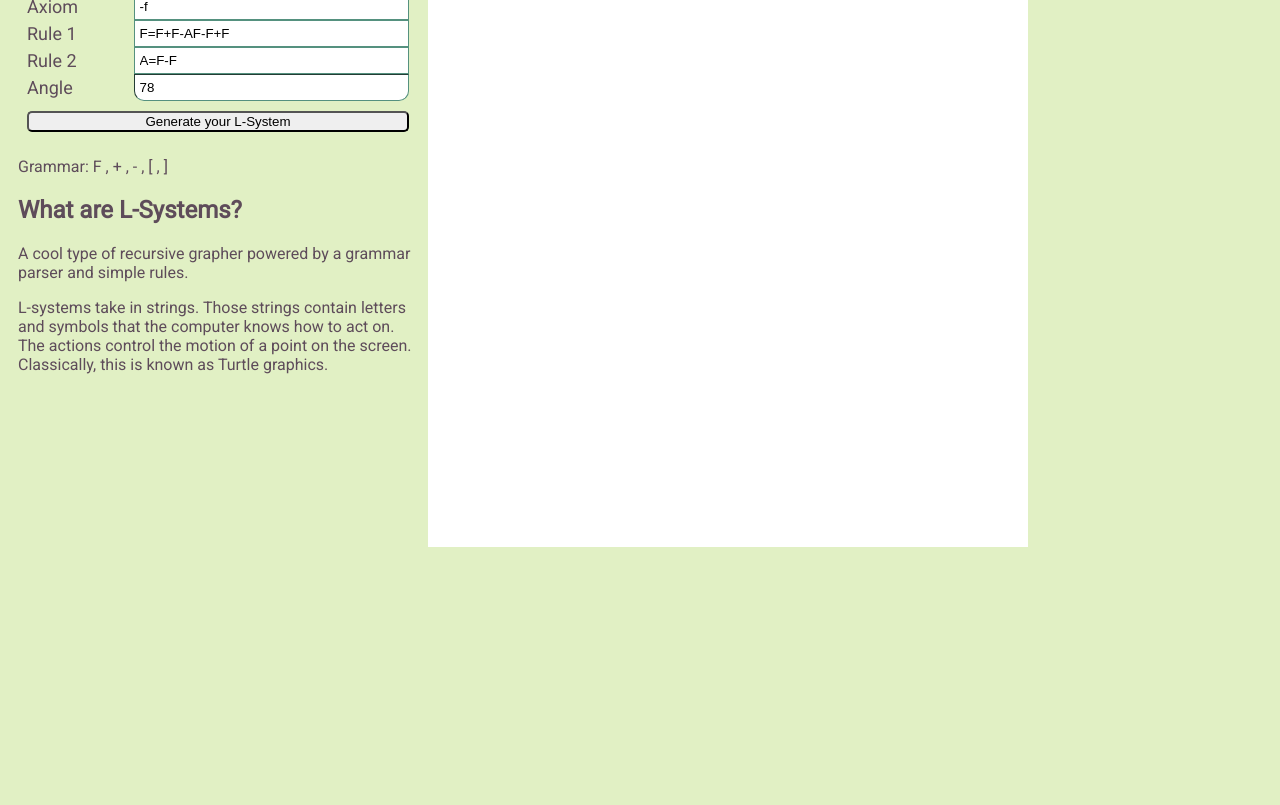
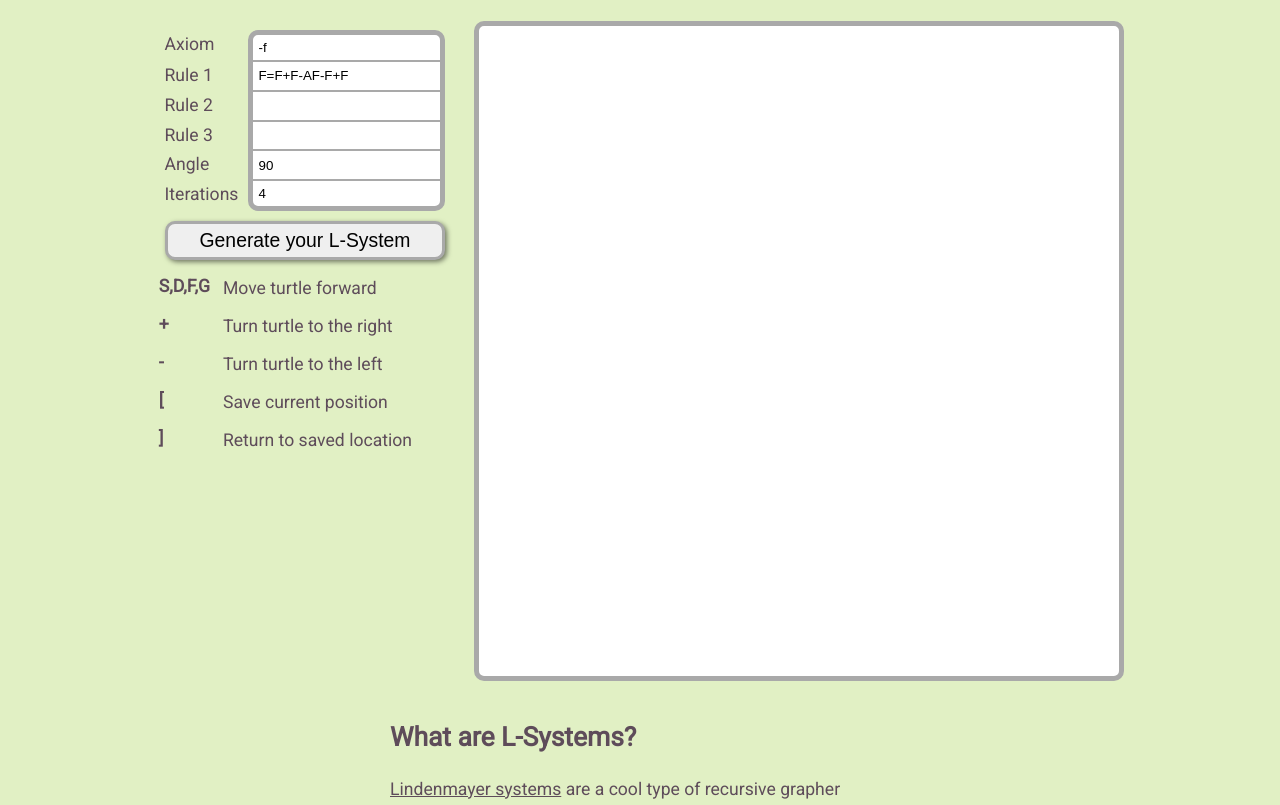
Before and after one commit to saumanahaii/l-curve-visualizer, a plain HTML site: page index.html in a window 1280 px wide. Shown: the part 61-866 px from the top of the page. Before the commit the page ends 800 px from the top, so only its background shows below. Drawn offline with nearby package versions, Linux system fonts and the light colour scheme.

Commit message:
working initial version of the app

```diff
--- a/app.js
+++ b/app.js
@@ -5,16 +5,12 @@ Basic grammar:
   "-" rotate left
   "[" save location
   "]" recall location
-  Starting with only the +,-, and F
-  example to work off of: ff+[f-f-f]-[-f+f+f]
-  another: FF+[+F-F-F]-[-F+F+F]FF+[+F-F-F]-[-F+F+F]+[+FF+[+F-F-F]-[-F+F+F]-FF+[+F-F-F]-[-F+F+F]-FF+[+F-F-F]-[-F+F+F]]-[-FF+[+F-F-F]-[-F+F+F]+FF+[+F-F-F]-[-F+F+F]+FF+[+F-F-F]-[-F+F+F]]
-  another: F-F++F-F++F-F++F-F++F-F++F-F
-
 */
 
+let urlArguments = window.location.search.substring(1).split("&");
+
+
 let lSystem;
-
-d3.select("#svg-container").append("svg:svg").attr("width", 600).attr("height", 600).attr("id", "svg");
 
 let system = {
   iterations: 0,
@@ -23,11 +19,11 @@ let system = {
   r1: null,
   r2: null,
   angle: null,
-  rules: []
+  rules: [],
+  dimensions: {x: 600, y:600}
 }
 
-//f-f++f+f-f-f-f-f++f+f-f-f-f-f++f+f-f-f-f-f++f+f-f-f-f-f++f+f-f-f
-//f-f++f+f-f-ff-f-f++f+f-f-ff-f-f++f+f-f-ff-f-f++f+f-f-ff-f-f++f+f-f-ff
+d3.select("#svg-container").append("svg:svg").attr("width", system.dimensions.x).attr("height", system.dimensions.y).attr("id", "svg").attr("transform","rotate(-90)");
 
 class LSystem{
   constructor(system){
@@ -39,11 +35,9 @@ class LSystem{
     this.lines = [];
     this.dir = 0;
     this.length = 20;
-    this.head = {x:150,y:150}
+    this.head = {x:0,y:0}
     this.locationStack = [];
     this.rules = system.rules;
-    //~~~~~~~~~~~~~~~~~~~~~~~~~~~~~~~~~~~~~~~~
-
     this.xDim = {min:this.head.x,max:this.head.x}
     this.yDim = {min:this.head.y,max:this.head.y}
   }
@@ -62,7 +56,7 @@ class LSystem{
       let ruleApplied = false;
       for(let i=0; i< this.rules.length; i++){
         let rule = this.rules[i];
-        console.log(`Rule: ${rule.t}, el: ${el}`)
+
           if(el === rule.t){
             ruleApplied = true;
             acc += rule.v;
@@ -71,23 +65,23 @@ class LSystem{
             if(i>= this.rules.length-1 && !ruleApplied) acc += el;
           }
       }
-      console.log("acc is " + acc)
+
     })
-    console.log(acc)
     return acc;
   }
-
-  //-F+F-F-F+F+F+F-F-F+F-F+F-F-F+F-F+F-F-F+F+F+F-F-F+F right response
-  //----F+F-F-F+F++F+F-F-F+F--F+F-F-F+F--F+F-F-F+F++F+F-F-F+F
 
   //the rendering function
   generateLines(str=this.res){
     str.split("").forEach((el,i)=>{
       if(el==="+") this.dir += this.angle;
       else if(el==="-") this.dir -= this.angle;
-      else if(el==="[") this.locationStack.push(Object.assign({}, this.head));
-      else if(el==="]") this.head = this.locationStack.pop();
-      else if(el==="F" || el==="f") {
+      else if(el==="[") this.locationStack.push(Object.assign({}, this.head, {dir: this.dir}));
+      else if(el==="]"){
+        let prev = this.locationStack.pop();
+        this.head = prev;
+        this.dir = prev.dir;
+      }
+      else if(["s","d","f","g"].indexOf(el) !== -1) {
         //create line from current position to next, then move the current pos to next
 
         let nextX = this.head.x + this.length*Math.cos(this.dir);
@@ -101,25 +95,28 @@ class LSystem{
             y2: nextY
           }
         )
-        this.head.x = nextX;
-        this.head.y = nextY;
 
         if(this.head.x < this.xDim.min) this.xDim.min = this.head.x;
         if(this.head.x > this.xDim.max) this.xDim.max = this.head.x;
         if(this.head.y < this.yDim.min) this.yDim.min = this.head.y;
         if(this.head.y > this.yDim.max) this.yDim.max = this.head.y;
 
+        this.head.x = nextX;
+        this.head.y = nextY;
+
       }
     })
-    return this.lines
+    return this.lines;
   }
 
   render(data = this.lines,ctx = "body"){
     //lets find which direction has the greatest difference.
     let diffX = this.xDim.max - this.xDim.min;
     let diffY = this.yDim.max - this.yDim.min;
-    let midX = diffX/2;
-    let midY =diffY/2;
+    let scaleFactor = diffX > diffY ? 600/diffX : 600/diffY;
+    let midX = (diffX/2);
+    let midY =(diffY/2);
+    console.log(`scaleFactor:${scaleFactor}`)
     //useful because now I can translate to the middle of both and add it to the values below
     //then find out out much is outside the window and scale appropriately
 
@@ -128,10 +125,10 @@ class LSystem{
     d3.select("#svg").selectAll("line").data(data).enter()
     .insert("line")
     .attr("stroke", "rgba(0,0,0,0.3)")
-    .attr("x1", (d,i)=>d.x1-this.xDim.min)
-    .attr("x2", (d,i)=>d.x2-this.xDim.min)
-    .attr("y1", (d,i)=>d.y1-this.yDim.min)
-    .attr("y2", (d,i)=>d.y2-this.yDim.min)
+    .attr("x1", (d,i)=>(d.x1*scaleFactor)-(this.xDim.min*scaleFactor))
+    .attr("x2", (d,i)=>(d.x2*scaleFactor)-(this.xDim.min*scaleFactor))
+    .attr("y1", (d,i)=>(d.y1*scaleFactor)-(this.yDim.min*scaleFactor))
+    .attr("y2", (d,i)=>(d.y2*scaleFactor)-(this.yDim.min*scaleFactor));
   }
 }
 
@@ -146,6 +143,9 @@ $("#system-form").on("submit", function(e){
     angle: null,
     rules: []
   }
+
+  //declare a accumulator for the url bar
+  let acc = "";
   e.preventDefault();
   $("input").each(function(index, field){
     if(field.name[0]=== "r"){
@@ -154,7 +154,11 @@ $("#system-form").on("submit", function(e){
     }
     if(typeof field.value === "string") field.value = field.value.toLowerCase();
     system[field.name] = field.value;
+    //stick it in the address bar
+    acc+= `${field.name}~${field.value}`
   });
+//  window.history.pushState()
+//console.log(window.history);
 
   lSystem = new LSystem(system);
   let lines = lSystem.runIterationsAndReturnLines();
--- a/css.css
+++ b/css.css
@@ -1,21 +1,64 @@
 body{
-  display: flex;
-  flex-direction: row;
   background: #E1F0C4;
   color: #5E4C5A;
   font-family: 'Roboto', sans-serif;
+  margin: 0;
+  font-size: 1.1em;
+  line-height: 1.7em;
+}
+
+a{
+  color: #5E4C5A;
+}
+
+#top{
+  display: flex;
+  flex-direction: row;
+  justify-content: space-between;
+  align-items: flex-end;
+  background: white;
+  margin-top:0;
+  padding: 10px;
+  border-bottom: 2px solid darkgrey;
+}
+
+#top h1, #top h2, #top h3{
+  margin-top: 0;
+  padding:0;
+  margin-bottom: 0;
+
+}
+
+.row{
+  display: flex;
+  flex-direction: row;
+  justify-content: center;
+  flex-flow:wrap;
+  padding: 20px;
+}
+
+.row > *{
+  margin: 10px;
 }
 
 #left-panel{
-  max-width: 400px;
-  padding: 10px;
+  max-width: 500px;
+}
+
+#left-panel table tr > td:first-child{
+  padding-right: 10px;
+  padding-bottom: 5px;
+  font-weight: bold;
+}
+
+#description{
+  max-width: 500px;
 }
 
 #system-form{
   display: flex;
   flex-direction: column;
-  font-size: 18px;
-  line-height: 1.5em;
+
   padding: 0.5em;
 }
 
@@ -24,24 +67,30 @@ body{
 }
 
 #system-form span .form-input{
-  border: 1px solid #55917F;
+  border: 1px solid darkgrey;
+  border-left: 5px solid darkgrey;
+  border-right: 5px solid darkgrey;
   padding: 5px;
-  flex-grow: 1;
+  flex-grow: 0;
 }
 
 #system-form button{
   margin-top: 10px;
-  border-radius: 5px;
+  border-radius: 10px;
+  border: 3px solid darkgrey;
+  padding: 5px;
+  font-size: 1.1em;
+  box-shadow: 2px 2px 5px rgba(0,0,0,0.5);
 }
 
 #system-form span:first-of-type .form-input{
   border-radius: 10px 10px 0 0;
-  border-style: inset;
+  border-top: 5px solid darkgrey;
 }
 
 #system-form span:last-of-type .form-input{
   border-radius: 0 0 10px 10px;
-  border-style: inset;
+  border-bottom: 5px solid darkgrey;
 }
 
 .form-label{
@@ -53,6 +102,13 @@ body{
   flex: 1 0 auto;
 }
 
+#svg-container{
+  background: white;
+  padding: 20px;
+  border-radius: 10px;
+  border: 5px solid darkgrey;
+}
+
 #svg{
-  background: white;
+  justify-content: center;
 }
--- a/index.html
+++ b/index.html
@@ -8,21 +8,47 @@
 
   </head>
   <body>
-    <div id="left-panel">
-      <form id="system-form" action="index.html" method="post">
-        <span><label class="form-label">Iterations</label><input value=2 name= "iterations" class="form-input" id="iterations" type="number" ></span>
-        <span><label class="form-label">Axiom</label><input value="-f" name= "axiom" class="form-input" id="axiom" type="text" ></span>
-        <span><label class="form-label">Rule 1</label><input value="F=F+F-AF-F+F" name= "r1" id="r1" class="form-input" type="text" ></span>
-        <span><label class="form-label">Rule 2</label><input value = "A=F-F" name= "r2" id="r2" class="form-input" type="text" ></span>
-        <span><label class="form-label" >Angle</label><input value=78 name= "angle" id="angle" class="form-input" type="text" ></span>
-        <button type="submit">Generate your L-System</button>
-      </form>
-      <p>Grammar: F , + , - , [ , ]</p>
-      <h2>What are L-Systems?</h2>
-      <p>A cool type of recursive grapher powered by a grammar parser and simple rules.</p>
-      <p>L-systems take in strings.  Those strings contain letters and symbols that the computer knows how to act on.  The actions control the motion of a point on the screen.  Classically, this is known as Turtle graphics.</p>
+    <div id="top">
+    <h1> D3 L System Grapher</h1><a href="http://www.zachwilliams.xyz"><h2>Go to creator's site</h2></a><h3>By Zach Williams</h3></div>
+    <div class="row">
+      <div id="left-panel">
+        <form id="system-form" action="index.html" method="post">
+
+          <span><label class="form-label">Axiom</label><input value="-f" name= "axiom" class="form-input" id="axiom" type="text" required></span>
+          <span><label class="form-label">Rule 1</label><input value="F=F+F-AF-F+F" name= "r1" id="r1" class="form-input" type="text" required></span>
+          <span><label class="form-label">Rule 2</label><input name= "r2" id="r2" class="form-input" type="text" ></span>
+          <span><label class="form-label">Rule 3</label><input name= "r3" id="r3" class="form-input" type="text" ></span>
+          <span><label class="form-label" >Angle</label><input value=90 name= "angle" id="angle" class="form-input" type="text" required></span>
+          <span><label class="form-label">Iterations</label><input value=4 name= "iterations" class="form-input" id="iterations" type="number" required></span>
+          <button type="submit">Generate your L-System</button>
+        </form>
+        <table>
+          <tr>
+            <td>S,D,F,G</td><td>Move turtle forward</td>
+          </tr>
+          <tr>
+            <td>+</td><td>Turn turtle to the right</td>
+          </tr>
+          <tr>
+            <td>-</td><td>Turn turtle to the left</td>
+          </tr>
+          <tr>
+            <td>[</td><td>Save current position</td>
+          </tr>
+          <tr>
+            <td>]</td><td>Return to saved location</td>
+          </tr>
+        </table>
+      </div>
+      <div id="svg-container"></div>
+      <div id="description">
+        <h2>What are L-Systems?</h2>
+        <p><a href="https://en.wikipedia.org/wiki/L-system">Lindenmayer systems</a> are a cool type of recursive grapher powered by a grammar parser and simple rules.</p>
+        <p>L systems take in strings.  Those strings contain letters and symbols that the computer knows how to act on.  The actions control the motion of a point on the screen.  Classically, this is known as <a href="https://en.wikipedia.org/wiki/Turtle_graphics">Turtle graphics.</a></p>
+        <p>Say your axiom (what you start with) is <b>A</b>, and you have two rules: <b>A=AB</b>, and <b>B=A</b>.  L systems then go over each character in the axiom and apply a rule.  In this case, we have input A, so after one iteration it becomes AB.  Then you do it again.  First character is <b>A</b> again, so you substitute <b>AB</b> for it, giving you <b>ABB</b>.  The second character of the original string is <b>B</b>, so that becomes <b>A</b>, making the string <b>ABA</b>.  Repeat that process again and you get <b>ABAAB</b>, followed by <b>ABAABABA</b> and <b>ABAABABAABAAB</b>.</p>
+        <p>This is quite possibly the first L system ever, constructed by <a href="https://en.wikipedia.org/wiki/Aristid_Lindenmayer">Aristid Lindenmayer</a> in 1968.  It happens to closely resemble the growth of algae, not a coincidence since Lindenmayer was a biologist studying cyanobacteria.  He developed L systems as a way to formally model the behavior of plants.</p>
+      </div>
     </div>
-    <div id="svg-container"></div>
 
     <script src="https://d3js.org/d3.v4.js"></script>
     <script
```
